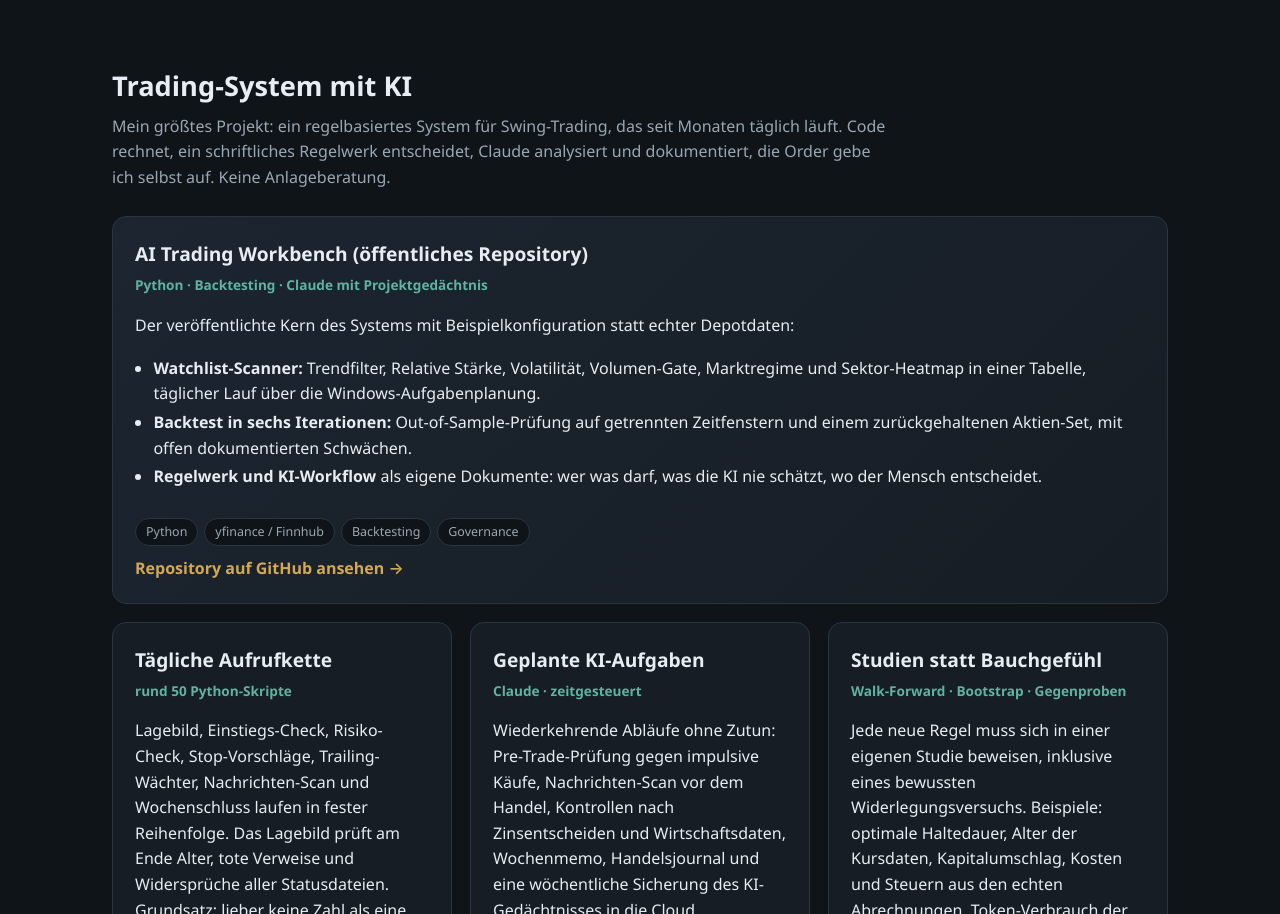
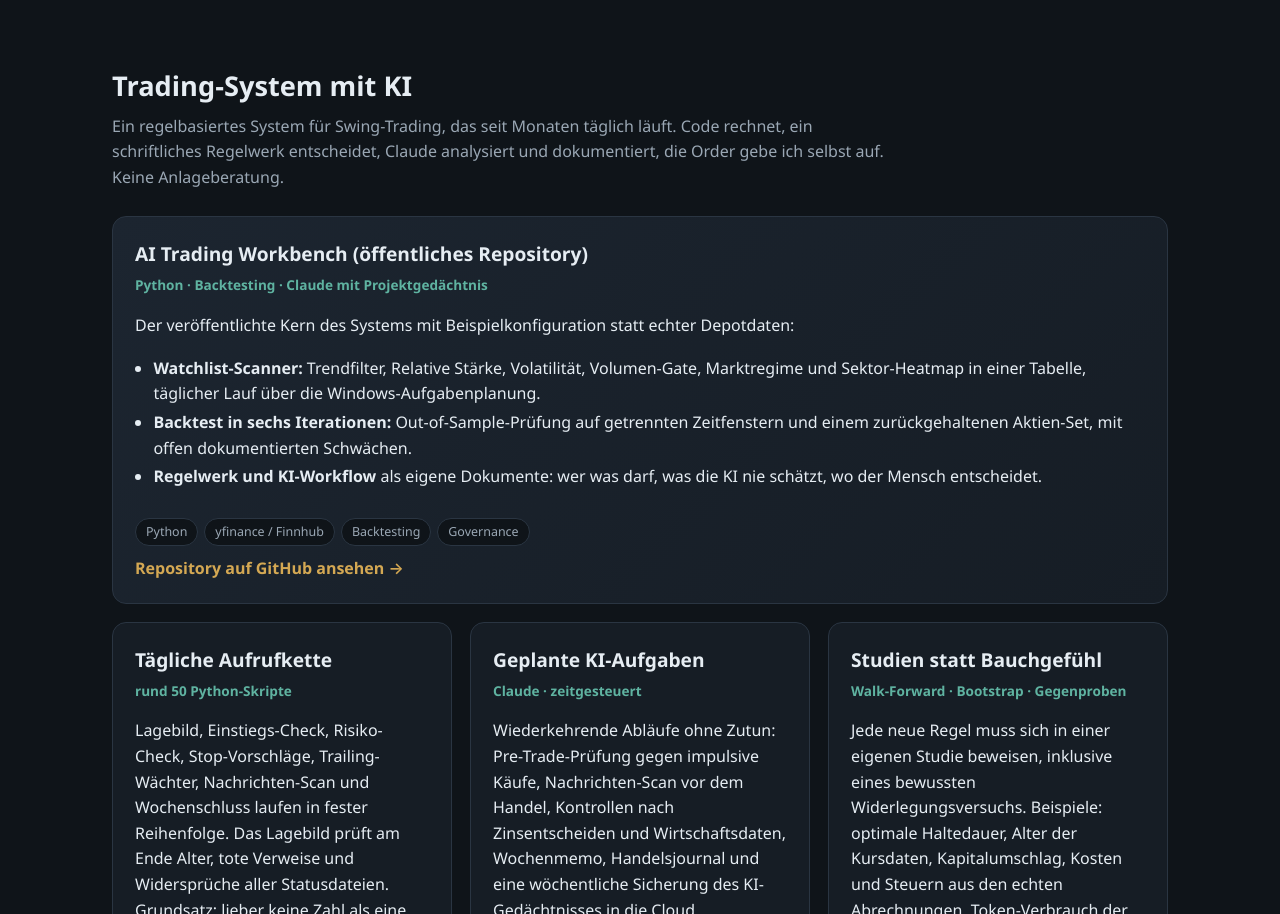
Before and after one commit to guenter-kohlhofer/portfolio, a plain HTML site: page index.html in a window 1280 px wide. Shown: the part 2621-3535 px from the top of the page. Drawn offline with Linux system fonts and the light colour scheme.

Commit message:
Trading-System nicht mehr als groesstes Projekt bezeichnet

```diff
--- a/index.html
+++ b/index.html
@@ -151,7 +151,7 @@
 
 <section id="trading">
   <h2>Trading-System mit KI</h2>
-  <p class="sub">Mein größtes Projekt: ein regelbasiertes System für Swing-Trading, das seit Monaten täglich läuft. Code rechnet, ein schriftliches Regelwerk entscheidet, Claude analysiert und dokumentiert, die Order gebe ich selbst auf. Keine Anlageberatung.</p>
+  <p class="sub">Ein regelbasiertes System für Swing-Trading, das seit Monaten täglich läuft. Code rechnet, ein schriftliches Regelwerk entscheidet, Claude analysiert und dokumentiert, die Order gebe ich selbst auf. Keine Anlageberatung.</p>
   <div class="grid">
 
     <article class="card feature">
```
